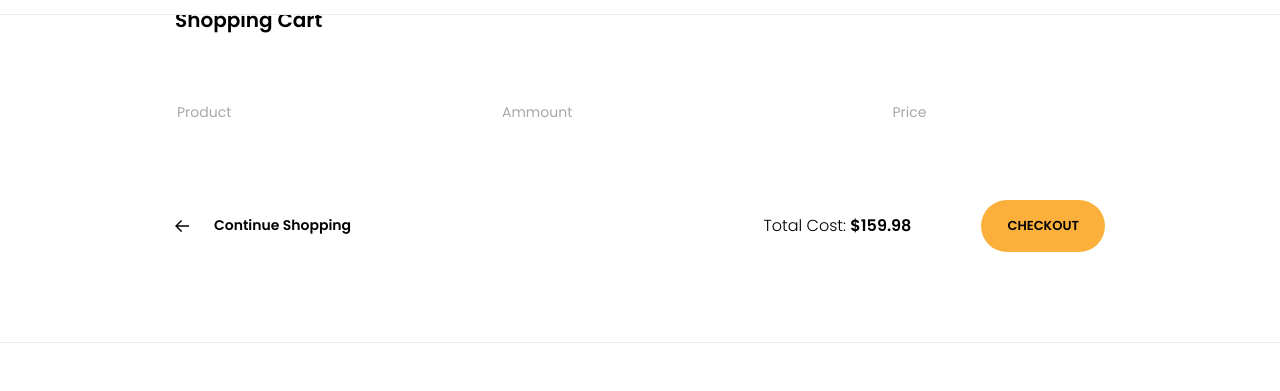
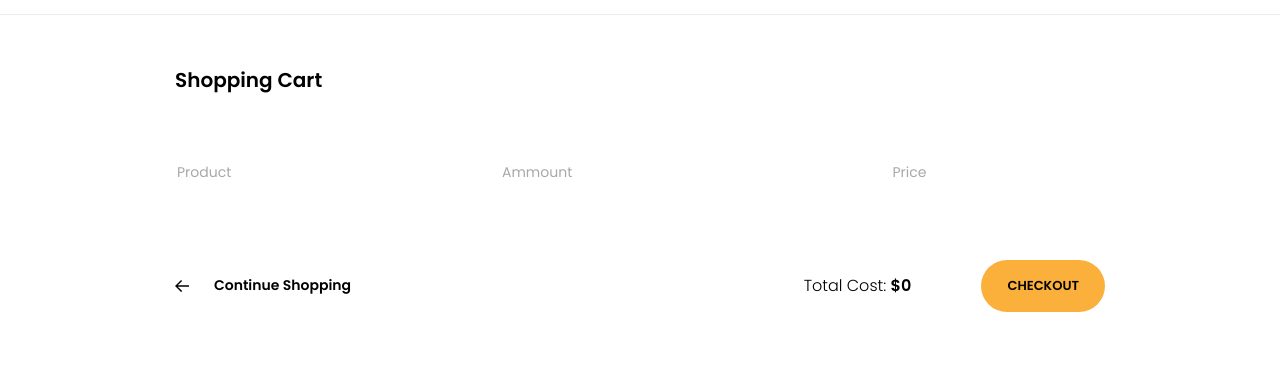
Before and after one commit to zecevicv/ecommerce-app, a website with bundled scripts: page cart.html in a window 1280 px wide. Shown: the part 81-472 px from the top of the page. Built offline with nearby package versions, Linux system fonts and the light colour scheme.

Commit message:
[FIX] - Cart price default

```diff
--- a/cart.html
+++ b/cart.html
@@ -67,7 +67,7 @@
           <img src="img/icons/arrow-black.svg" alt="black-arrow"> Continue Shopping
         </a>
         <div class="cart__cost">
-          Total Cost: <span class="price">$159.98</span>
+          Total Cost: <span class="price">$0</span>
         </div>
         <button class="btn btn--orange">Checkout</button>
       </div>
```
